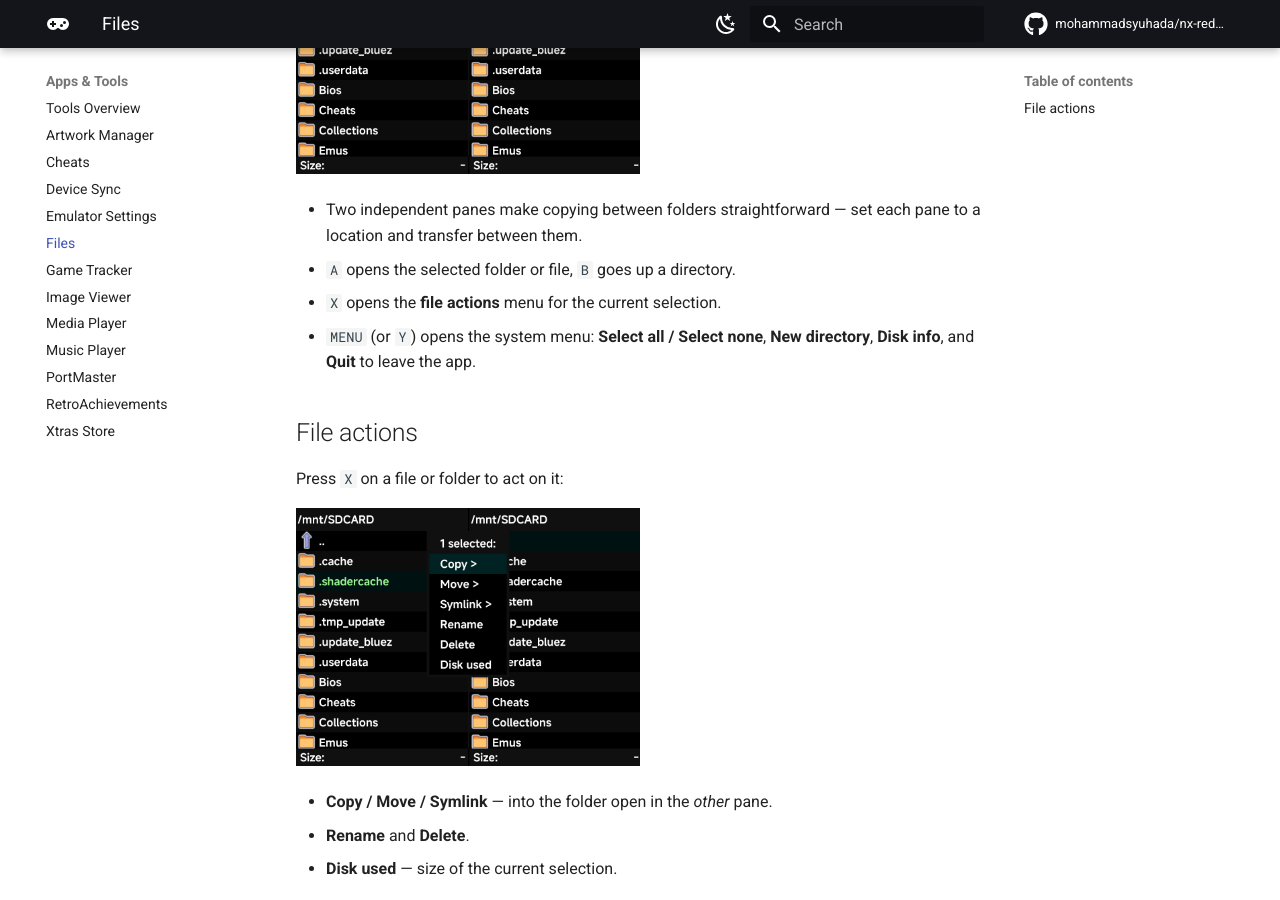
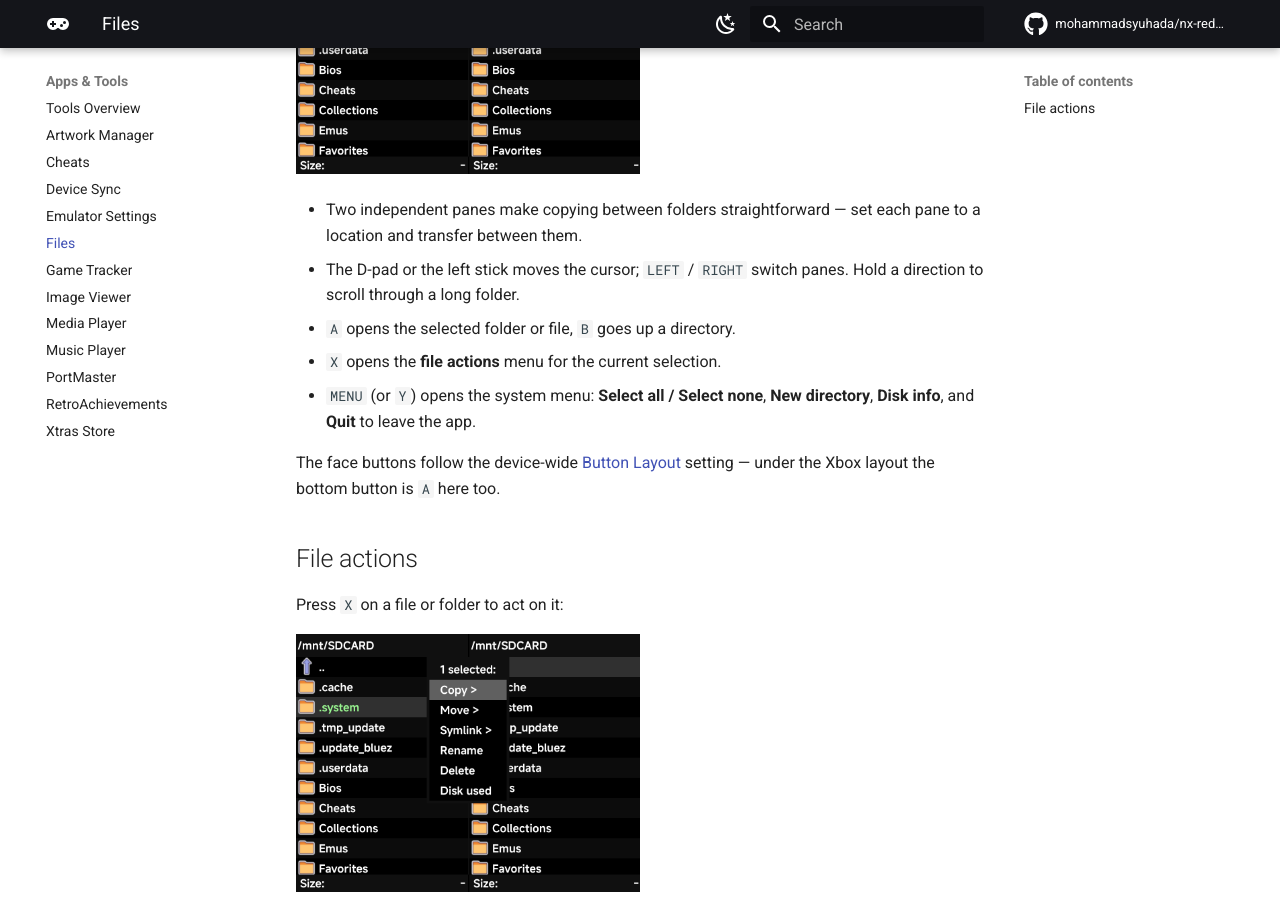
Before and after one commit to mohammadsyuhada/nx-redux-docs, an MkDocs documentation site: the page built from docs/apps/files.md, in a window 1280 px wide and 900 px high, scrolled down 379 px. Built offline with MkDocs 1.6.1 and Material for MkDocs 9.7.7, drawn with Linux system fonts in a browser that asks for light colours; comment, search, counter and statistics services are not loaded.

Commit message:
docs(files): refresh screenshots for the gray cursor, note stick navigation, hold-to-scroll and the button layout

```diff
--- a/docs/apps/files.md
+++ b/docs/apps/files.md
@@ -7,10 +7,16 @@ card and copy, move, rename or delete files without a computer.
 
 - Two independent panes make copying between folders straightforward — set
   each pane to a location and transfer between them.
+- The D-pad or the left stick moves the cursor; `LEFT` / `RIGHT` switch
+  panes. Hold a direction to scroll through a long folder.
 - `A` opens the selected folder or file, `B` goes up a directory.
 - `X` opens the **file actions** menu for the current selection.
 - `MENU` (or `Y`) opens the system menu: **Select all / Select none**, **New
   directory**, **Disk info**, and **Quit** to leave the app.
+
+The face buttons follow the device-wide
+[Button Layout](../guide/button-layout.md) setting — under the Xbox layout
+the bottom button is `A` here too.
 
 ## File actions
 
```
Also changed, not shown: docs/assets/screenshots/files-actions.png, docs/assets/screenshots/files.png.
